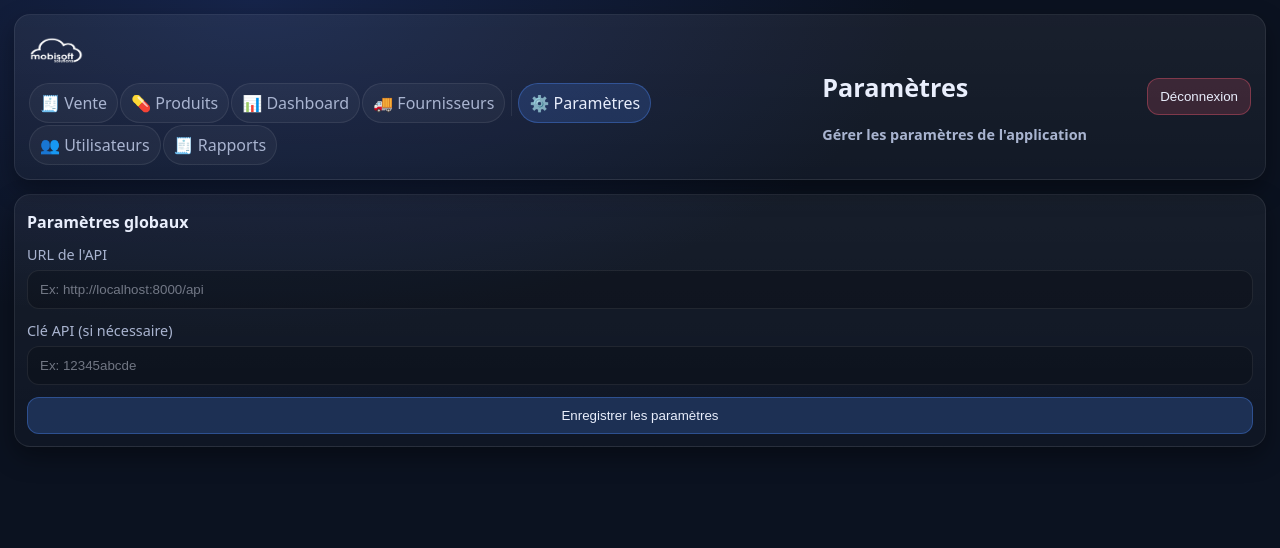
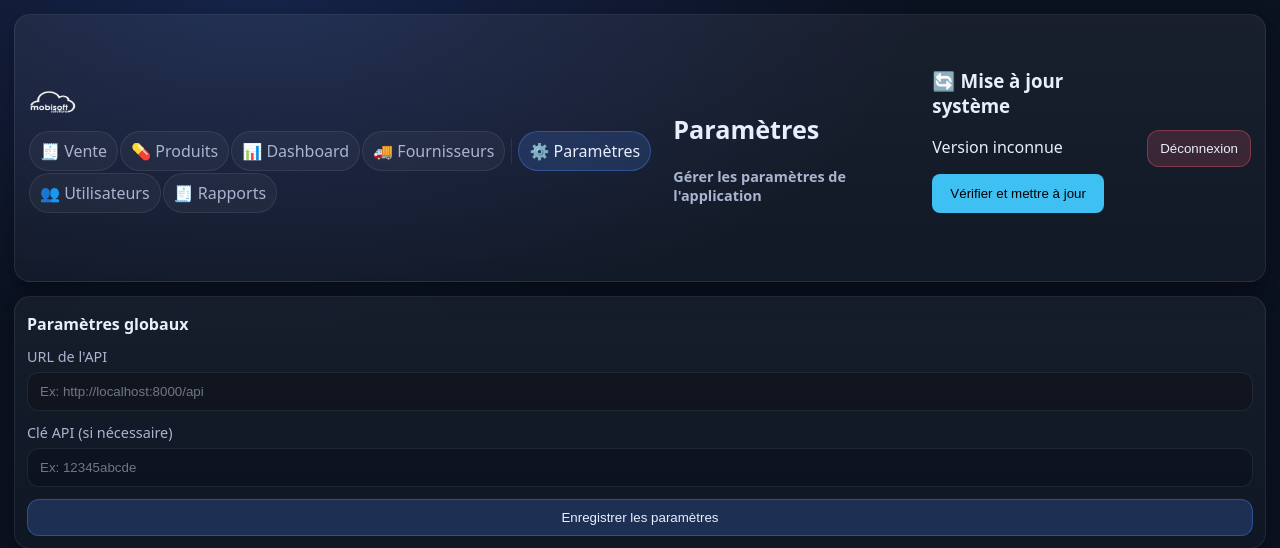
Before and after one commit to mobinho07/PharPlusgit, a Python web app: template baseP/templates/settings.html in a window 1280 px wide. Shown: the top 548 px of the page. Run offline with Jinja, Linux system fonts and the light colour scheme; the template is opened without the code that fills it, so the values that code supplies are empty.

Commit message:
Ajout bouton maj

```diff
--- a/Server/app.py
+++ b/Server/app.py
@@ -23,6 +23,7 @@ from routes.users_api import users_api_bp
 from flask import request
 from routes.logs_api import logs_api
 from routes.reporting import reporting_bp
+from routes.checkupdate import system_bp
 
 app = Flask(__name__)
 #CORS(app)  # Active CORS pour toutes les routes
@@ -55,6 +56,7 @@ app.register_blueprint(users_bp, url_prefix="/api/users2")
 app.register_blueprint(users_api_bp, url_prefix="/api/users")
 app.register_blueprint(logs_api, url_prefix="/api/logs")
 app.register_blueprint(reporting_bp, url_prefix="/api/reporting")
+app.register_blueprint(system_bp, url_prefix="/api/system")
 
 @app.route('/')
 def home():
--- a/Server/requirements.txt
+++ b/Server/requirements.txt
@@ -4,3 +4,4 @@ pyodbc
 python-dotenv
 flask-cors
 pymysql
+cryptography
--- a/baseP/static/css/admin.css
+++ b/baseP/static/css/admin.css
@@ -555,3 +555,31 @@ textarea {
   border-radius: 12px;
   padding:10px;
 }
+
+/*
+Update button
+*/
+.setting-card{
+    padding:20px;
+    /*background:#eeb5b5;*/
+    border-radius:12px;
+    margin-bottom:20px;
+}
+
+.btnPrimary{
+    background:#3ec0f3;
+    color:rgb(0, 0, 0);
+    border:none;
+    padding:12px 18px;
+    border-radius:8px;
+    cursor:pointer;
+}
+
+.btnPrimary:hover{
+    opacity:.9;
+}
+
+#updateStatus{
+    margin-top:10px;
+    font-size:14px;
+}
--- a/baseP/static/js/nav.js
+++ b/baseP/static/js/nav.js
@@ -1,7 +1,7 @@
-(function(){
+(function () {
   const path = location.pathname.split("/").pop();
-  document.querySelectorAll(".navLink").forEach(a=>{
-    if(a.getAttribute("href") === path) a.classList.add("active");
+  document.querySelectorAll(".navLink").forEach(a => {
+    if (a.getAttribute("href") === path) a.classList.add("active");
   });
 })();
 
--- /dev/null
+++ b/baseP/static/js/parametres.js
@@ -0,0 +1,61 @@
+document.addEventListener("DOMContentLoaded", () => {
+    loadVersion();
+
+    const btn = document.getElementById("btnUpdate");
+    if (btn) {
+        btn.addEventListener("click", updateApplication);
+    }
+});
+
+
+async function loadVersion() {
+    const el = document.getElementById("currentVersion");
+
+    try {
+        const res = await fetch("http://127.0.0.1:5000/api/system/version");
+        const data = await res.json();
+
+        el.textContent = data.success
+            ? "Version: " + data.version
+            : "Version inconnue";
+
+    } catch (err) {
+        el.textContent = "Version inconnue";
+    }
+}
+
+async function updateApplication() {
+    const btn = document.getElementById("btnUpdate");
+    const status = document.getElementById("updateStatus");
+
+    if (!confirm("Installer la dernière version depuis Git ?")) {
+        return;
+    }
+
+    btn.disabled = true;
+    btn.textContent = "Mise à jour en cours...";
+    status.textContent = "";
+
+    try {
+        const res = await fetch("http://127.0.0.1:5000/api/system/update", {
+            method: "POST"
+        });
+
+        const data = await res.json();
+
+        if (data.success) {
+            status.textContent =
+                "✅ " + data.message + "\n\n" +
+                "Git:\n" + data.git;
+        } else {
+            status.textContent =
+                "❌ Erreur:\n" + data.error;
+        }
+
+    } catch (err) {
+        status.textContent = "❌ Erreur JS: " + err.message;
+    }
+
+    btn.disabled = false;
+    btn.textContent = "Vérifier et mettre à jour";
+}
--- a/baseP/templates/settings.html
+++ b/baseP/templates/settings.html
@@ -84,7 +84,14 @@
           <h2>Paramètres</h2>
           <div class="muted">Gérer les paramètres de l'application</div>
         </div>
-
+        <div class="setting-card">
+          <h3>🔄 Mise à jour système</h3>
+          <p id="currentVersion">Version: chargement...</p>
+          <button id="btnUpdate" class="btnPrimary">
+            Vérifier et mettre à jour
+          </button>
+          <pre id="updateStatus"></pre>
+        </div>
         <div class="actions"></div>
       </header>
 
@@ -107,5 +114,6 @@
     </div>
 
     <script src="../static/js/nav.js"></script>
+    <script src="../static/js/parametres.js"></script>
   </body>
 </html>
```
Also changed, not shown: Server/routes/checkupdate.py (added, +66 -0 lines), 3 other files.
